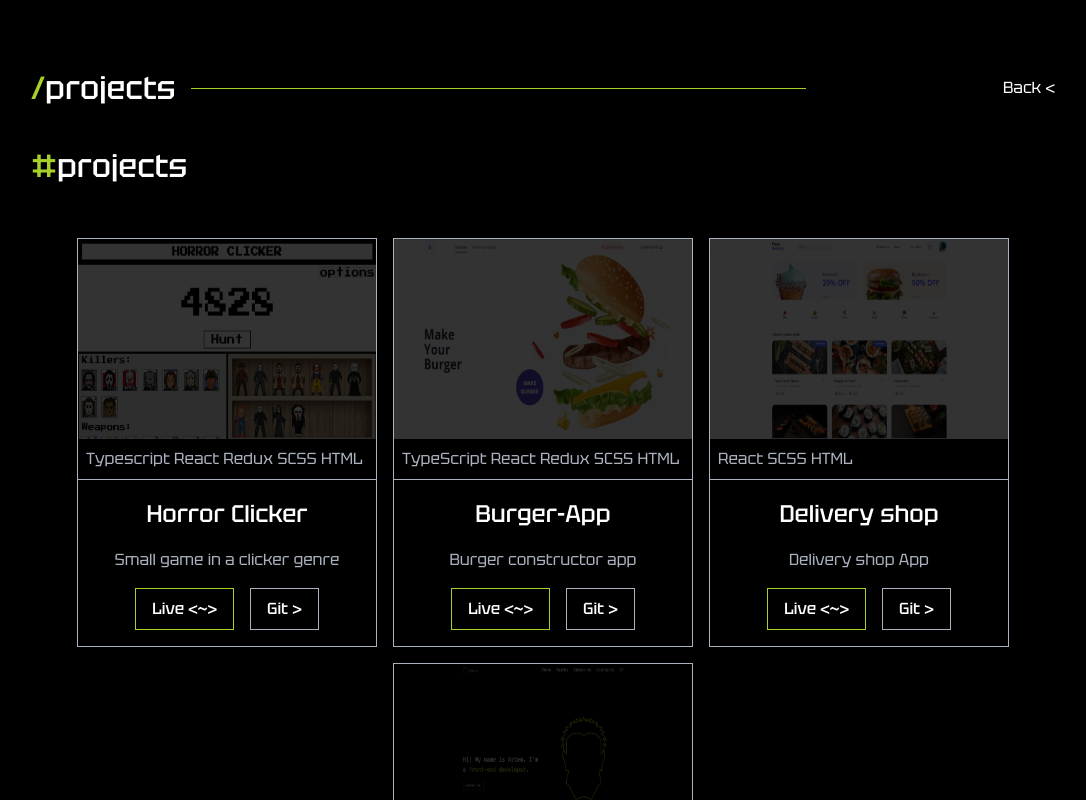
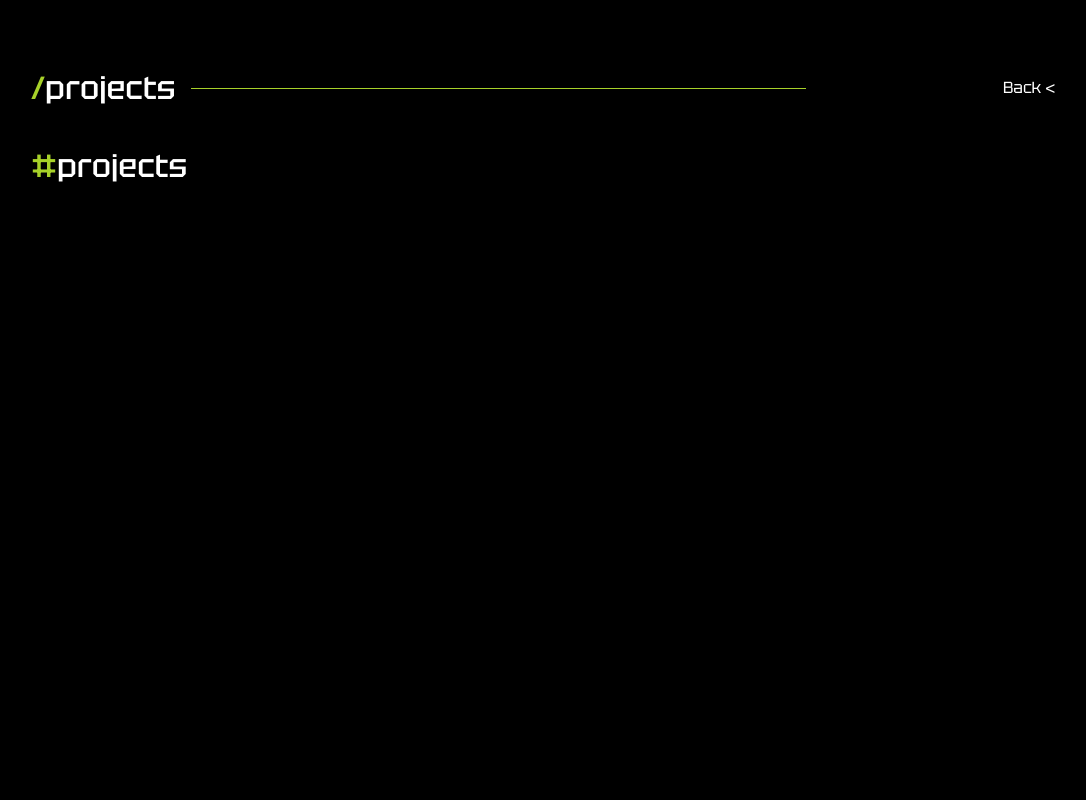
Before and after one commit to lostofan/portfolio, a Next.js app: page /works in a window 1280 px wide. Shown: the top 800 px of the page, without its empty margins (97-1183 px from the left). Built offline with nearby package versions, Linux system fonts and the light colour scheme.

Commit message:
fix animation

```diff
--- a/src/components/ProjectItem/ProjectItem.tsx
+++ b/src/components/ProjectItem/ProjectItem.tsx
@@ -21,7 +21,7 @@ export const ProjectItem: React.FC<Projectprops> = ({
   git,
 }) => {
   return (
-    <div className={styles.root}>
+    <div className={styles.root} data-aos="flip-up">
       <img
         src={img}
         alt=""
--- a/src/pages/works/index.tsx
+++ b/src/pages/works/index.tsx
@@ -24,10 +24,7 @@ const WorksPage = () => {
         isBack={false}
         locale={[t.projects.small, t.projects.viewall, t.projects.back]}
       />
-      <div
-        className="projects__wrapper"
-        style={{ display: 'flex', justifyContent: 'center' }}
-        data-aos="flip-up">
+      <div className="projects__wrapper" style={{ display: 'flex', justifyContent: 'center' }}>
         <ProjectItem
           stack="Javascript SCSS HTML"
           name="Posts"
```
